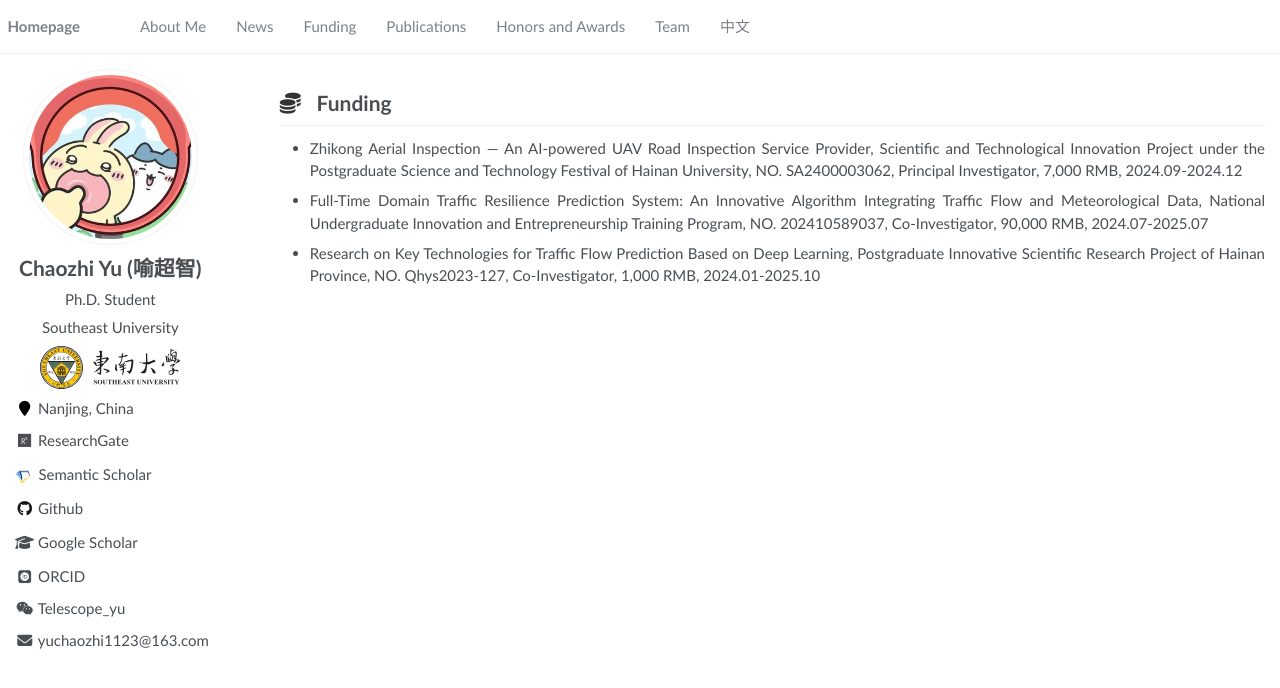
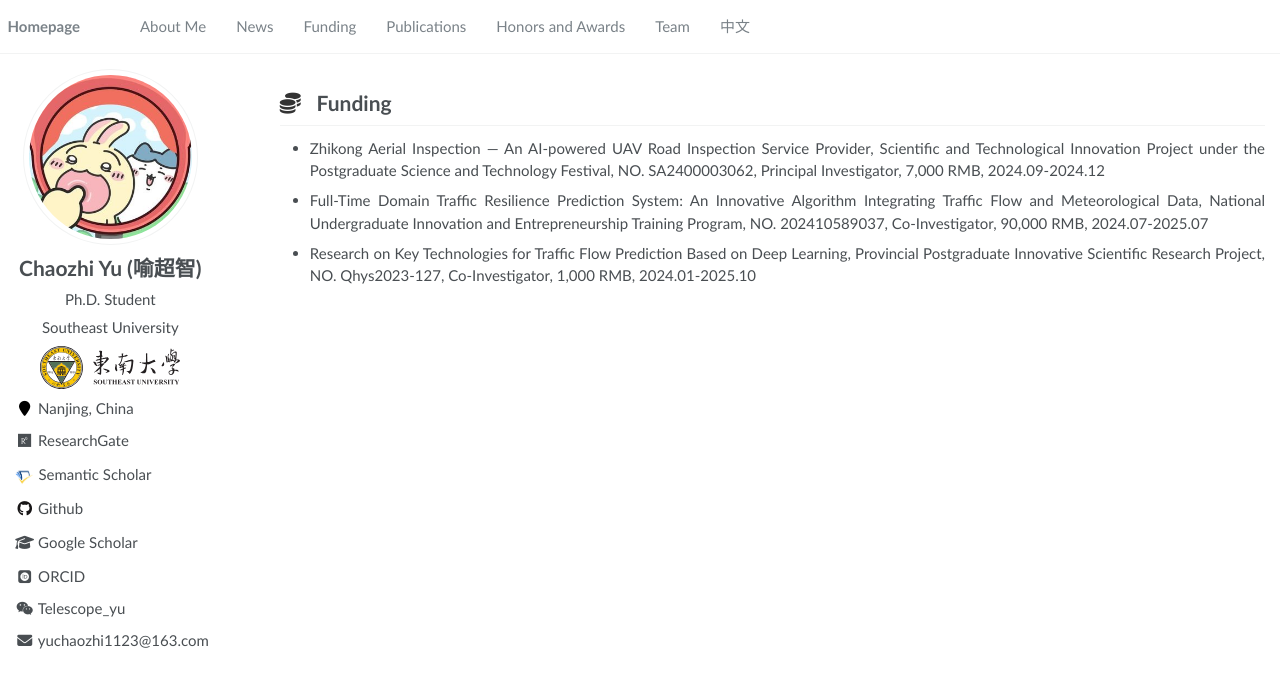
Before and after one commit to yuchaozhi/yuchaozhi.github.io, a Jekyll site: the page built from _pages/includes/funding.md, in a window 1280 px wide. Shown: the top 688 px of the page. Built offline with Jekyll 4.4.1, drawn with Linux system fonts in a browser that asks for light colours; some web fonts are replaced; our own code applies the rules of GitHub Pages for plain Markdown files.

Commit message:
update funding

```diff
--- a/_pages/includes/funding.md
+++ b/_pages/includes/funding.md
@@ -3,9 +3,9 @@
 {::options parse_block_html="true" /}
 <div class="funding-text about-text">
 
-- Zhikong Aerial Inspection — An AI-powered UAV Road Inspection Service Provider, Scientific and Technological Innovation Project under the Postgraduate Science and Technology Festival of Hainan University, NO. SA2400003062, Principal Investigator, 7,000 RMB, 2024.09-2024.12
+- Zhikong Aerial Inspection — An AI-powered UAV Road Inspection Service Provider, Scientific and Technological Innovation Project under the Postgraduate Science and Technology Festival, NO. SA2400003062, Principal Investigator, 7,000 RMB, 2024.09-2024.12
 - Full-Time Domain Traffic Resilience Prediction System: An Innovative Algorithm Integrating Traffic Flow and Meteorological Data, National Undergraduate Innovation and Entrepreneurship Training Program, NO. 202410589037, Co-Investigator, 90,000 RMB, 2024.07-2025.07
-- Research on Key Technologies for Traffic Flow Prediction Based on Deep Learning, Postgraduate Innovative Scientific Research Project of Hainan Province, NO. Qhys2023-127, Co-Investigator, 1,000 RMB, 2024.01-2025.10
+- Research on Key Technologies for Traffic Flow Prediction Based on Deep Learning, Provincial Postgraduate Innovative Scientific Research Project, NO. Qhys2023-127, Co-Investigator, 1,000 RMB, 2024.01-2025.10
 
 </div>
 {::options parse_block_html="false" /}
```
